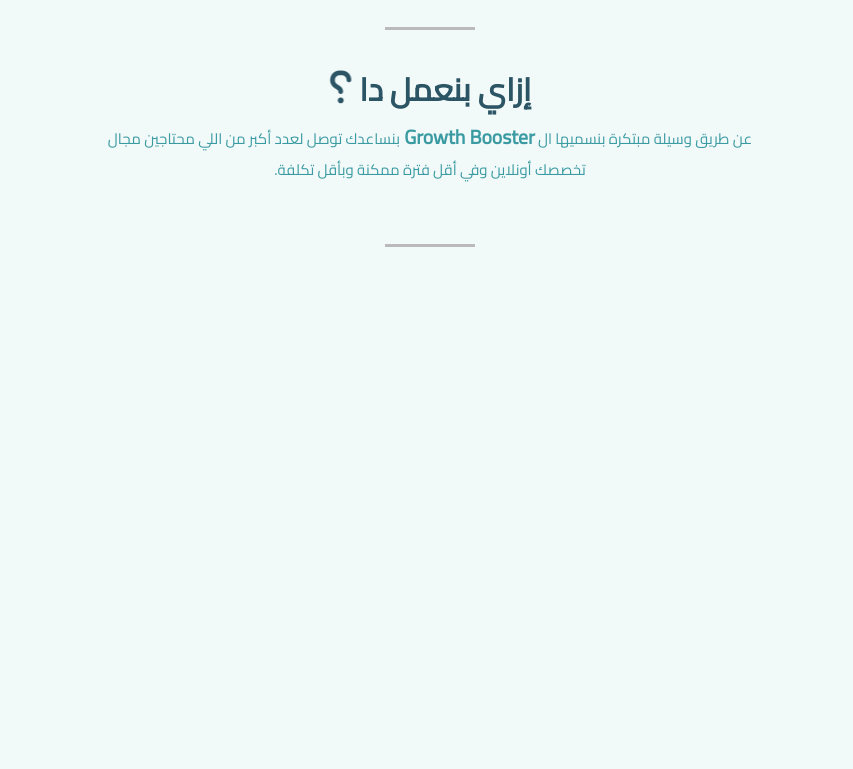
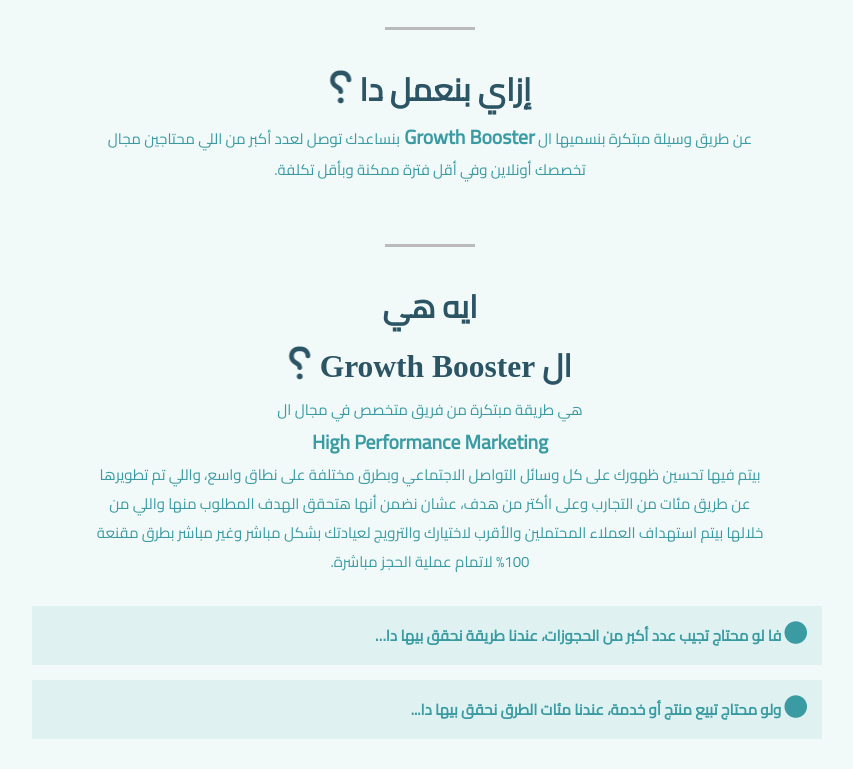
Before and after one commit to Ahmed-Elbessfy/gtyh, a website: page working/index.html in a window 1280 px wide. Shown: the part 1745-2514 px from the top of the page, without its empty margins (210-1063 px from the left). Before the commit the page ends 1992 px from the top, so only its background shows below. Drawn offline with nearby package versions, Linux system fonts and the light colour scheme; files that its build step writes are made by us from their sources; a web font is replaced by a local one.

Commit message:
add growth booster section & its style
- add growth booster content
- remove default sectio margin bottom from growth booster
- add special style to attractive lik list items
- fix heading import typo in style.scss file

```diff
--- a/working/css/sass/Layout/_sections.scss
+++ b/working/css/sass/Layout/_sections.scss
@@ -2,6 +2,7 @@
   margin-bottom: 2rem;
   padding-top: 2rem;
 
+  // marketing video
   &.show-video {
     padding: 2rem 0;
     border-radius: 3rem 3rem 0 0;
@@ -29,4 +30,9 @@
       direction: rtl;
     }
   }
+
+  // growth poster
+  &.growth-booster {
+    margin-bottom: 0;
+  }
 }
--- a/working/css/sass/components/_lists.scss
+++ b/working/css/sass/components/_lists.scss
@@ -0,0 +1,28 @@
+ul {
+  width: 100%;
+  padding: 0 0.75rem 0 0.35rem;
+  &.our-list {
+    padding: 0 0.35rem 0 0.75rem;
+  }
+  li {
+    text-align: right;
+    margin-bottom: 1rem;
+    padding: 1rem;
+    font-weight: 600;
+  }
+  &.attract {
+    li {
+      background-color: #dff2f1;
+      width: 120%;
+      margin-right: -10%;
+
+      &:last-child {
+        margin-bottom: 0;
+      }
+      @media (max-width: $xs_width) {
+        width: 110%;
+        margin-right: -5%;
+      }
+    }
+  }
+}
--- a/working/css/style.scss
+++ b/working/css/style.scss
@@ -9,7 +9,7 @@
 @import "sass/components/_buttons";
 @import "sass/components/_lists";
 @import "sass/components/_icons";
-@import "sass/components/_headings";
+@import "sass/components/_heading";
 @import "sass/components/_components";
 
 //import main components
--- a/working/index.html
+++ b/working/index.html
@@ -154,6 +154,43 @@
     </section>
     <hr>
 
+    <!-- what is growth booster  -->
+    <section class="growth-booster">
+      <div class="container">
+        <h2 class="dark-cl rtl heading">
+          ايه هي
+          <br>
+          ال
+          <span>
+            growth booster
+          </span>
+          <i class="fas fa-question"></i>
+        </h2>
+        <p class="rtl">
+          هي طريقة مبتكرة من فريق متخصص في مجال ال
+          <br>
+          <strong>
+            high performance marketing
+          </strong>
+          <br>بيتم فيها تحسين ظهورك على كل وسائل التواصل الاجتماعي وبطرق مختلفة على نطاق واسع، واللي تم تطويرها عن
+          طريق
+          مئات من التجارب وعلى اأكتر من هدف، عشان نضمن أنها هتحقق الهدف المطلوب منها واللي من خلالها بيتم استهداف
+          العملاء المحتملين والأقرب لاختيارك والترويج لعيادتك بشكل مباشر وغير مباشر بطرق مقنعة 100% لاتمام عملية الحجز
+          مباشرة.
+          <ul class="rtl attract">
+            <li>
+              <i class="fa fa-circle" aria-hidden="true"></i>
+              فا لو محتاج تجيب عدد أكبر من الحجوزات، عندنا طريقة نحقق بيها دا…
+            </li>
+            <li>
+              <i class="fa fa-circle" aria-hidden="true"></i>
+              ولو محتاج تبيع منتج أو خدمة، عندنا مئات الطرق نحقق بيها دا... </li>
+          </ul>
+        </p>
+      </div>
+    </section>
+
+
   </main>
   <!-- js code-->
   <script src="js/script.js"></script>
```
Also changed, not shown: dist/css/style.css, dist/index.html, 1 other file.
